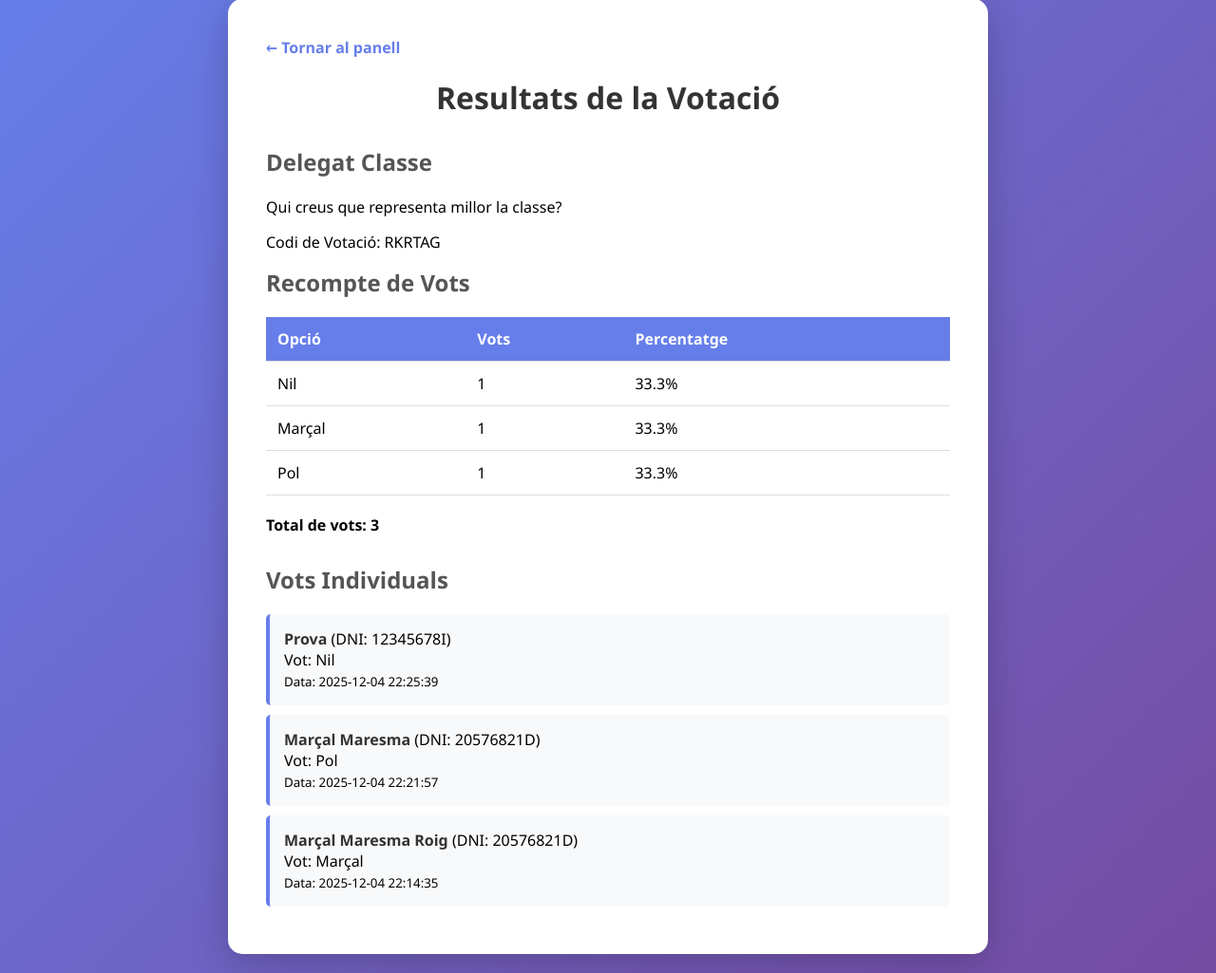
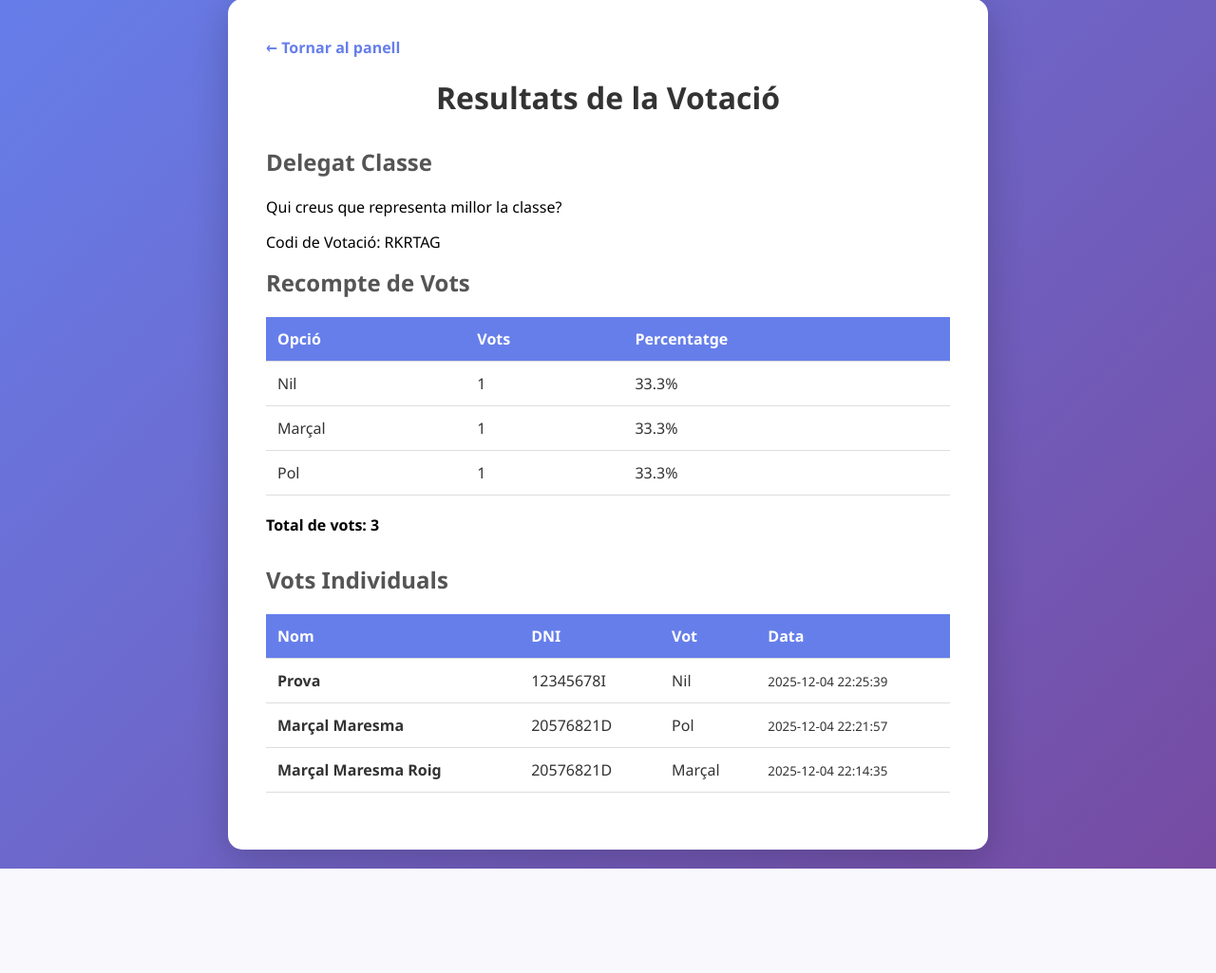
Before and after one commit to marcalmaresma/tdr, a Flask app: page /admin/polls/1 in a window 1280 px wide. Shown: the part 21-1046 px from the top of the page at 95% size. After the commit the page ends 936 px from the top, so only its background shows below. Run offline with Flask 3, Linux system fonts and the light colour scheme; a user stored in the database is signed in; data comes from the database, SQL or seed files in the repository; both versions use the stored data as it was after the commit.

Commit message:
Millora part resultats votació

```diff
--- a/App Votació (Part Pràctica)/app.py
+++ b/App Votació (Part Pràctica)/app.py
@@ -228,22 +228,36 @@ def get_poll_results(poll_id):
         conn.close()
         return jsonify({'error': 'Votació no trobada'}), 404
 
-    # Obtenir recompte de vots per opció
+    # Obtenir totes les opcions de la votació
     cursor.execute('''
-        SELECT o.id, o.text_opcio, COUNT(v.id) as num_vots
-        FROM opcions o
-        LEFT JOIN vots v ON o.id = v.opcio_id
-        WHERE o.votacio_id = ?
-        GROUP BY o.id, o.text_opcio
-        ORDER BY o.id
+        SELECT id, text_opcio
+        FROM opcions
+        WHERE votacio_id = ?
+        ORDER BY id
     ''', (poll_id,))
 
+    opcions = cursor.fetchall()
     results = []
-    for row in cursor.fetchall():
+
+    # Per cada opció, comptar els vots
+    for opcio in opcions:
+        opcio_id = opcio['id']
+        text_opcio = opcio['text_opcio']
+
+        # Comptar vots per aquesta opció
+        cursor.execute('''
+            SELECT COUNT(*) as num_vots
+            FROM vots
+            WHERE opcio_id = ? AND votacio_id = ?
+        ''', (opcio_id, poll_id))
+
+        count_row = cursor.fetchone()
+        num_vots = int(count_row['num_vots']) if count_row and count_row['num_vots'] is not None else 0
+
         results.append({
-            'opcio_id': row['id'],
-            'text_opcio': row['text_opcio'],
-            'num_vots': row['num_vots']
+            'opcio_id': int(opcio_id),
+            'text_opcio': str(text_opcio),
+            'num_vots': num_vots
         })
 
     # Obtenir llista de vots individuals
--- a/App Votació (Part Pràctica)/static/css/style.css
+++ b/App Votació (Part Pràctica)/static/css/style.css
@@ -235,6 +235,7 @@ textarea {
     padding: 12px;
     text-align: left;
     border-bottom: 1px solid #ddd;
+    color: #333;
 }
 
 .results-table th {
@@ -243,8 +244,18 @@ textarea {
     font-weight: 600;
 }
 
+.results-table td {
+    background: white;
+    color: #333;
+}
+
 .results-table tr:hover {
     background: #f8f9fa;
+}
+
+.results-table tr:hover td {
+    background: #f8f9fa;
+    color: #333;
 }
 
 .votes-list {
@@ -257,10 +268,16 @@ textarea {
     border-radius: 5px;
     margin-bottom: 10px;
     border-left: 4px solid #667eea;
+    color: #333;
 }
 
 .vote-item strong {
     color: #333;
+}
+
+.vote-item p,
+.vote-item small {
+    color: #555;
 }
 
 .back-link {
--- a/App Votació (Part Pràctica)/static/js/poll_results.js
+++ b/App Votació (Part Pràctica)/static/js/poll_results.js
@@ -26,44 +26,74 @@ function displayPollInfo(poll) {
 async function loadResults() {
     try {
         const response = await fetch(`/api/admin/polls/${pollId}/results`);
+
+        if (!response.ok) {
+            throw new Error(`HTTP error! status: ${response.status}`);
+        }
+
         const data = await response.json();
 
         if (data.success) {
-            displayResults(data.results);
-            displayVotes(data.votes);
+            // Assegurar que results i votes són arrays
+            const results = Array.isArray(data.results) ? data.results : [];
+            const votes = Array.isArray(data.votes) ? data.votes : [];
+
+            console.log('Resultats rebuts:', results);
+            console.log('Nombre de resultats:', results.length);
+
+            displayResults(results);
+            displayVotes(votes);
         } else {
-            showAlert('Error carregant resultats', 'error');
+            showAlert('Error carregant resultats: ' + (data.error || 'Desconegut'), 'error');
         }
     } catch (error) {
-        showAlert('Error de connexió', 'error');
+        console.error('Error carregant resultats:', error);
+        showAlert('Error de connexió: ' + error.message, 'error');
     }
 }
 
 function displayResults(results) {
     const container = document.getElementById('results-container');
 
-    if (results.length === 0) {
-        container.innerHTML = '<p>Encara no hi ha resultats.</p>';
+    // Assegurar que results és un array
+    if (!Array.isArray(results)) {
+        container.innerHTML = '<h2>Recompte de Vots</h2><p class="alert alert-error">Error: Dades de resultats no vàlides.</p>';
         return;
     }
 
-    const totalVots = results.reduce((sum, r) => sum + r.num_vots, 0);
+    if (results.length === 0) {
+        container.innerHTML = '<h2>Recompte de Vots</h2><p>Encara no hi ha opcions configurades per a aquesta votació.</p>';
+        return;
+    }
+
+    // Assegurar-nos que num_vots és un número
+    const totalVots = results.reduce((sum, r) => {
+        const vots = parseInt(r.num_vots) || 0;
+        return sum + vots;
+    }, 0);
 
     let html = '<h2>Recompte de Vots</h2>';
     html += '<table class="results-table">';
     html += '<thead><tr><th>Opció</th><th>Vots</th><th>Percentatge</th></tr></thead>';
     html += '<tbody>';
 
-    results.forEach(result => {
-        const percentatge = totalVots > 0 ? ((result.num_vots / totalVots) * 100).toFixed(1) : 0;
+    // Iterar sobre cada resultat i crear una fila
+    for (let i = 0; i < results.length; i++) {
+        const result = results[i];
+        if (!result) continue;
+
+        const numVots = parseInt(result.num_vots) || 0;
+        const textOpcio = result.text_opcio || 'Opció sense nom';
+        const percentatge = totalVots > 0 ? ((numVots / totalVots) * 100).toFixed(1) : '0.0';
+
         html += `
             <tr>
-                <td>${escapeHtml(result.text_opcio)}</td>
-                <td>${result.num_vots}</td>
+                <td>${escapeHtml(textOpcio)}</td>
+                <td>${numVots}</td>
                 <td>${percentatge}%</td>
             </tr>
         `;
-    });
+    }
 
     html += '</tbody></table>';
     html += `<p><strong>Total de vots: ${totalVots}</strong></p>`;
@@ -80,17 +110,22 @@ function displayVotes(votes) {
     }
 
     let html = '<div class="votes-list"><h2>Vots Individuals</h2>';
+    html += '<table class="results-table">';
+    html += '<thead><tr><th>Nom</th><th>DNI</th><th>Vot</th><th>Data</th></tr></thead>';
+    html += '<tbody>';
 
     votes.forEach(vote => {
         html += `
-            <div class="vote-item">
-                <strong>${escapeHtml(vote.nom_votant)}</strong> (DNI: ${escapeHtml(vote.dni_votant)})<br>
-                Vot: ${escapeHtml(vote.opcio)}<br>
-                <small>Data: ${vote.data_vot}</small>
-            </div>
+            <tr>
+                <td><strong>${escapeHtml(vote.nom_votant)}</strong></td>
+                <td>${escapeHtml(vote.dni_votant)}</td>
+                <td>${escapeHtml(vote.opcio)}</td>
+                <td><small>${vote.data_vot}</small></td>
+            </tr>
         `;
     });
 
+    html += '</tbody></table>';
     html += '</div>';
     container.innerHTML = html;
 }
```
Also changed, not shown: App Votació (Part Pràctica)/votacions.db.
